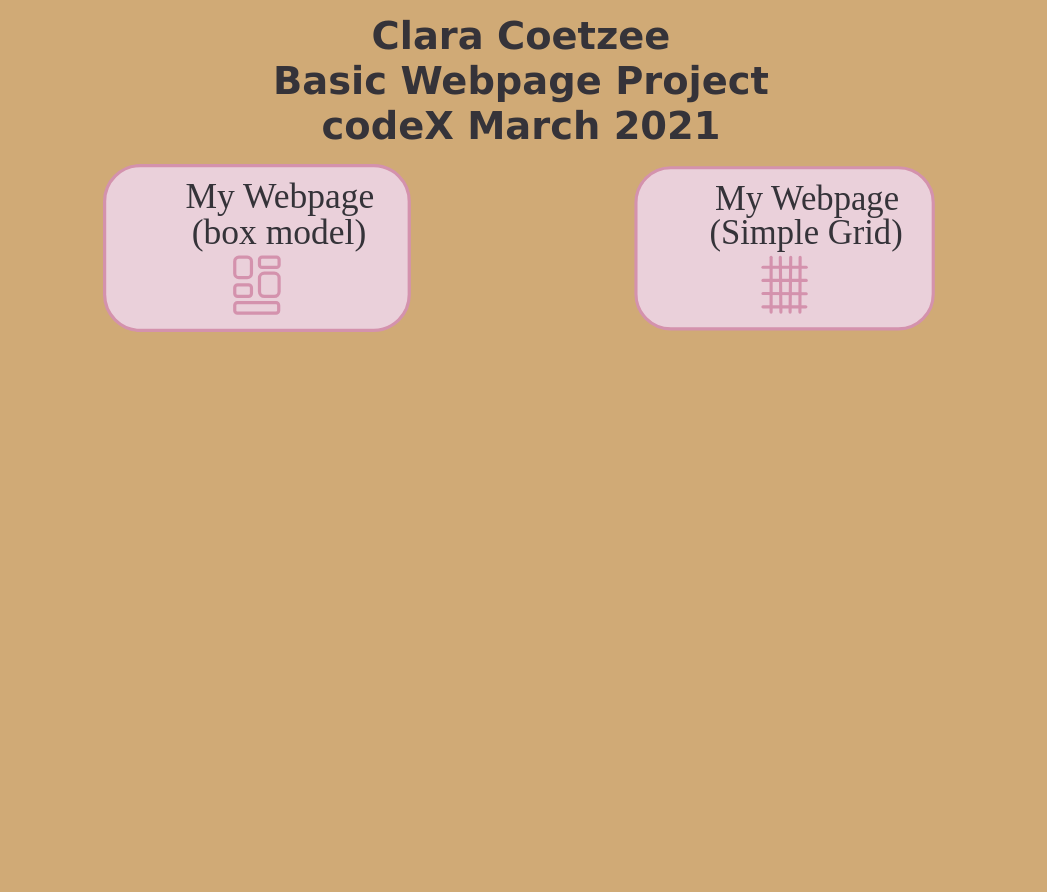
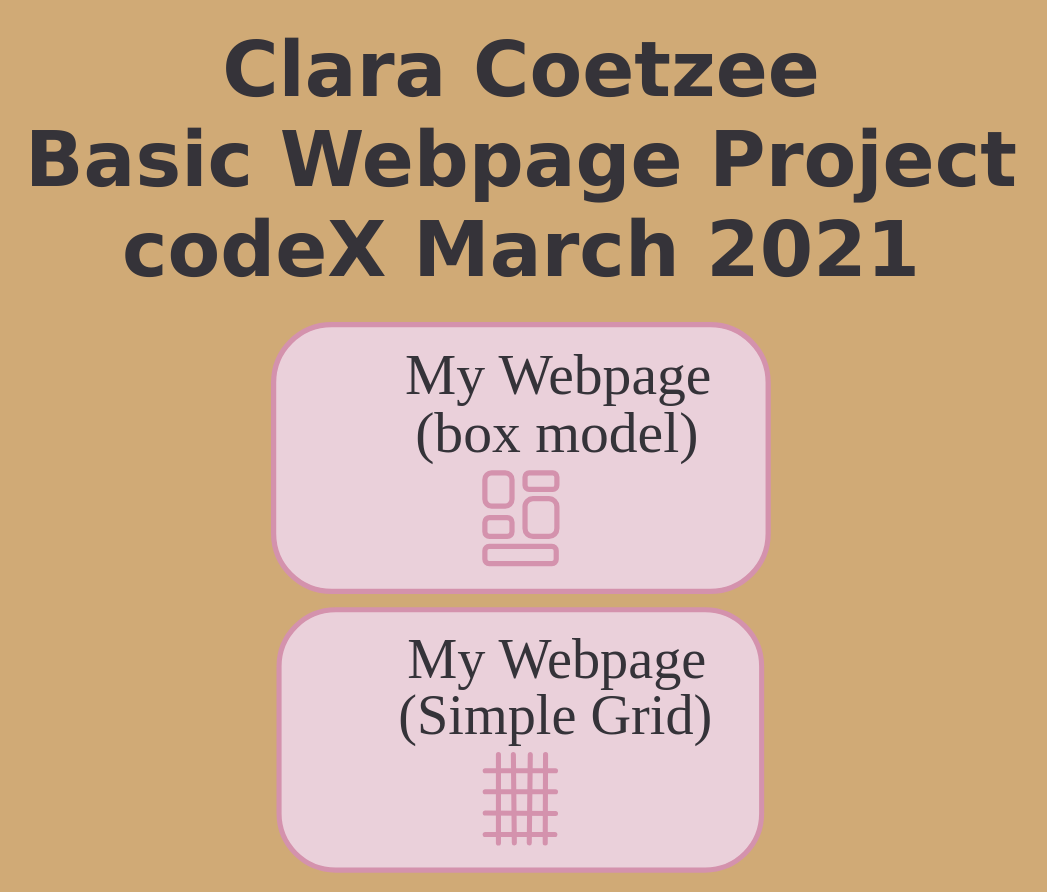
Before and after one commit to clarababette/basic-webpage, a plain HTML site: page index.html in a window 1280 px wide. Shown: the whole page, without its empty margins (119-1166 px from the left). Before the commit the page ends 800 px from the top, so only its background shows below. Drawn offline with Linux system fonts and the light colour scheme.

Commit message:
made landing page esponsive

```diff
--- a/index.html
+++ b/index.html
@@ -11,6 +11,29 @@
             background-color: #D0AA76;
         }
         h1 {
+        font-family: 'Reenie Beanie', 'Lucida Sans', 'Lucida Sans Regular', 'Lucida Grande', 'Lucida Sans Unicode', Geneva, Verdana, sans-serif;
+            color: #353339;
+            font-size: 6vw;
+            text-align: center;
+            line-height: 0.5;
+        }
+
+        button {
+            width: 40vw;
+            border: none;
+            background: none;
+        }
+
+        .page-buttons {
+                display: flex;
+                flex-direction: column;
+                align-items: center;
+            }
+
+        @media (min-width: 800) {
+
+
+            h1 {
         font-family: 'Reenie Beanie', 'Lucida Sans', 'Lucida Sans Regular', 'Lucida Grande', 'Lucida Sans Unicode', Geneva, Verdana, sans-serif;
             color: #353339;
             font-size: 3vw;
@@ -29,6 +52,7 @@
             justify-content: space-evenly;
 
         }
+        }
 
     </style>
 </head>
```
